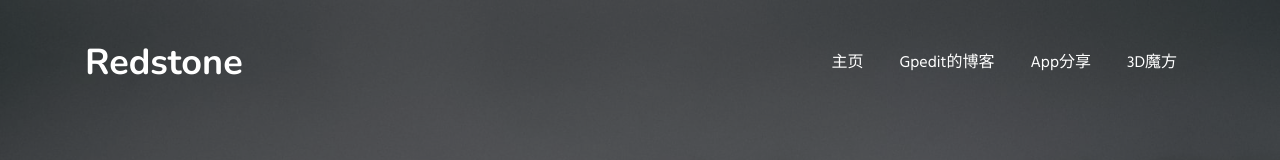
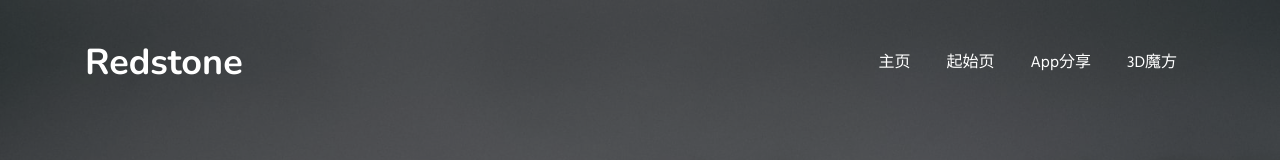
Before and after one commit to RedstoneLu/myself, a plain HTML site: page index.html in a window 1280 px wide. Shown: the top 160 px of the page. Drawn offline with nearby package versions, Linux system fonts and the light colour scheme; no server answers.

Commit message:
Update index.html

```diff
--- a/index.html
+++ b/index.html
@@ -39,7 +39,7 @@ Author URL: http://www.notestudio.top
             <a class="nav-link" href="http://www.Redstonelu.top">主页</a>
           </li>
           <li class="nav-item">
-            <a class="nav-link" href="https://blog.GoldenApples.top">Gpedit的博客</a>
+            <a class="nav-link" href="https://www.start-cloud.cloudp">起始页</a>
           </li>
           <li class="nav-item">
             <a class="nav-link" href="http://download.notestudio.top">App分享</a>
```
